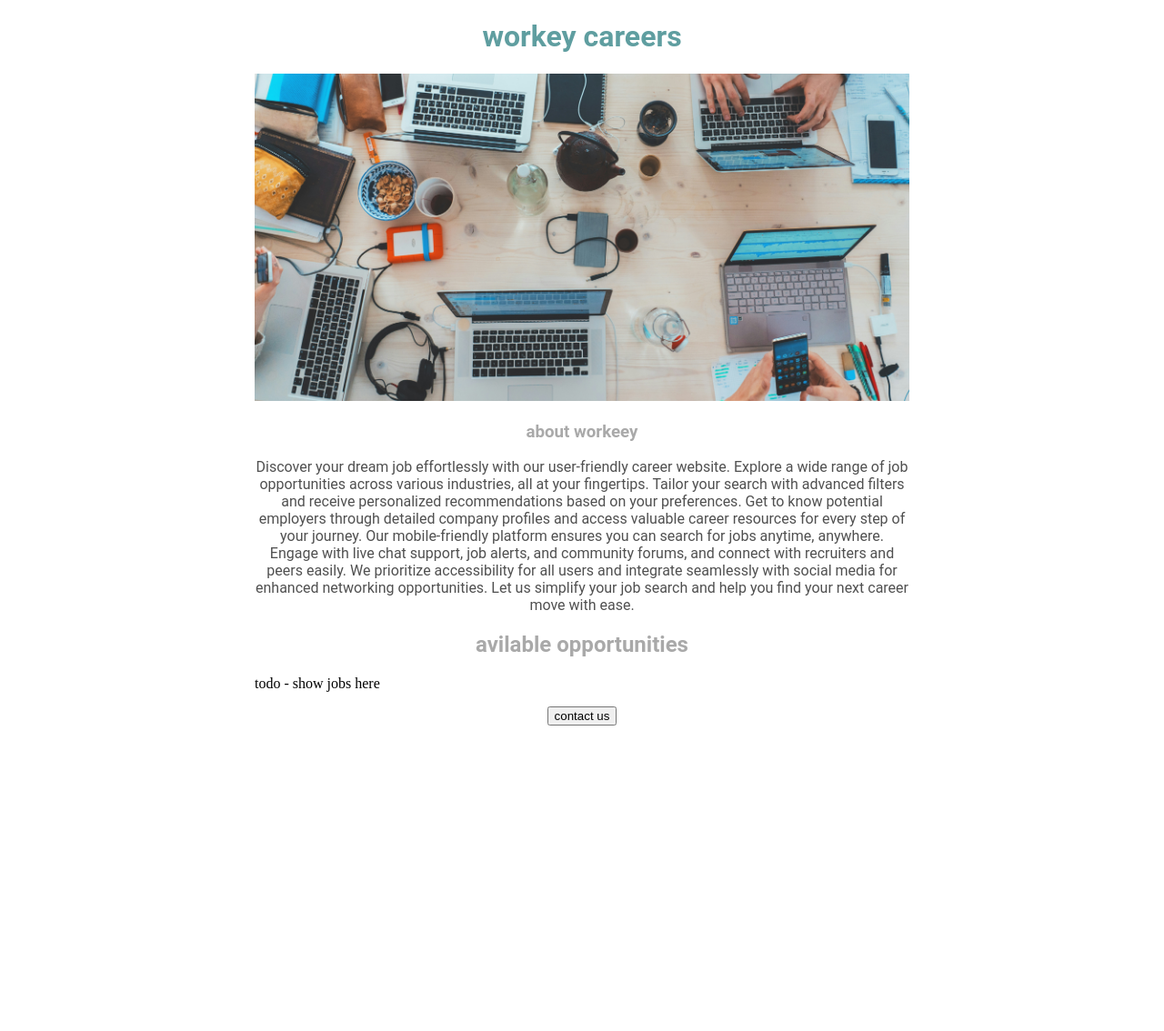
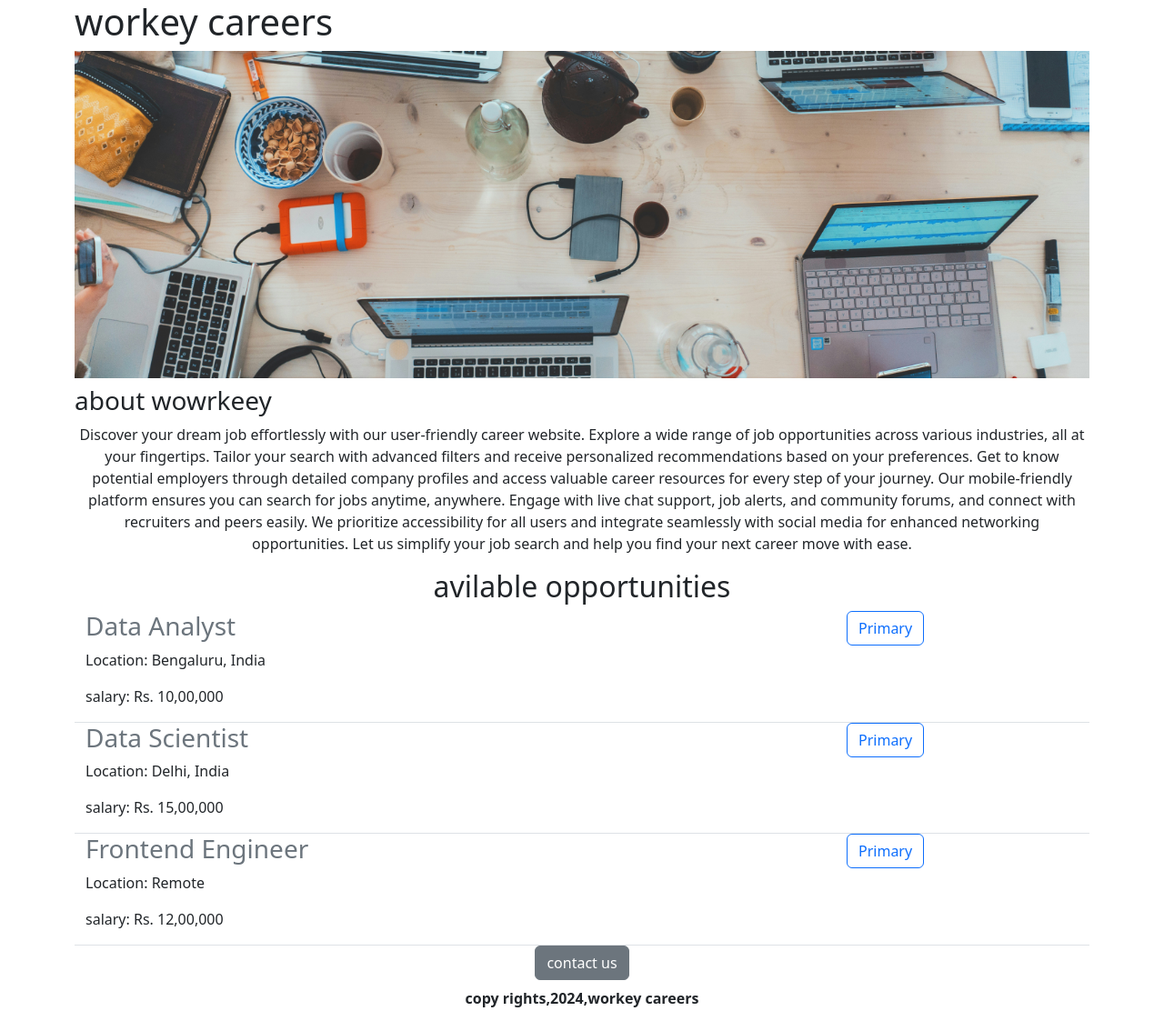
Before and after one commit to ezzaldien/jovian-career-website, a Flask app: page / in a window 1280 px wide. Shown: the whole page at 91% size. Before the commit the page ends 798 px from the top, so only its background shows below. Run offline with Flask 3, Linux system fonts and the light colour scheme.

Commit message:
added dinamic data

```diff
--- a/app.py
+++ b/app.py
@@ -1,11 +1,35 @@
-from flask import Flask, render_template
+from flask import Flask, render_template , jsonify
 
 app = Flask(__name__)
 
+JOBS = [
+  {
+    'id': 1,
+    'title': 'Data Analyst',
+    'location': 'Bengaluru, India',
+    'salary': 'Rs. 10,00,000'
+  },
+  {
+    'id': 2,
+    'title': 'Data Scientist',
+    'location': 'Delhi, India',
+    'salary': 'Rs. 15,00,000'
+  },
+  {
+    'id': 3,
+    'title': 'Frontend Engineer',
+    'location': 'Remote',
+    'salary': 'Rs. 12,00,000'
+  }
+]
 
 @app.route("/")
 def hello_zoii():
-  return render_template('home.html')
+  return render_template('home.html' , jobs=JOBS)
+
+@app.route("/api/jobs")
+def list_jobs():
+  return jsonify(JOBS)
 
 
 if __name__ == "__main__":
--- a/templates/home.html
+++ b/templates/home.html
@@ -3,40 +3,18 @@
   <head>
     <title>workey careers</title>
 
-
-
-    <style>
-    h1 {
-      font-family :Roboto;
-      text-align:center;
-      color:rgb(95, 158, 160);
-    }
-
-    h2 {
-      font-family : Roboto;
-      color:rgb(169, 169, 169);
-      }
-    h3 {
-      font-family : Roboto;
-      color:rgb(169, 169, 169);
-      }
-    .bodytext{
-      font-family:Roboto;
-      text-align: center;
-      color:rgb(80, 80, 80)
-    }
+    <meta charset="utf-8">
+    <meta name="viewport" content="width=device-width, initial-scale=1">
+    <link href="https://cdn.jsdelivr.net/npm/bootstrap@5.3.3/dist/css/bootstrap.min.css" rel="stylesheet" integrity="sha384-QWTKZyjpPEjISv5WaRU9OFeRpok6YctnYmDr5pNlyT2bRjXh0JMhjY6hW+ALEwIH" crossorigin="anonymous">
+  <style>
     #banner {
       width: 100%;
       height: 360px;
       object-fit: cover;
     }
 
-    #container {
-      max-width : 720px ;
-      margin: 0 auto ;
-    }
-    </style>
 
+  </style>
 
   </head>
 
@@ -44,21 +22,31 @@
 
 
 
-  <body>
+  <body >
 
-  <div id= "container">
-    <h1>workey careers</h1>
-    <img id = 'banner' src = "static/banner.jpg" >
-     <h3 style="text-align:center ; font-weight: bold;">about workeey</h3>
-  <p class= "bodytext">
-    Discover your dream job effortlessly with our user-friendly career website. Explore a wide range of job opportunities across various industries, all at your fingertips. Tailor your search with advanced filters and receive personalized recommendations based on your preferences. Get to know potential employers through detailed company profiles and access valuable career resources for every step of your journey. Our mobile-friendly platform ensures you can search for jobs anytime, anywhere. Engage with live chat support, job alerts, and community forums, and connect with recruiters and peers easily. We prioritize accessibility for all users and integrate seamlessly with social media for enhanced networking opportunities. Let us simplify your job search and help you find your next career move with ease.
-  </p>
- <h2 style="text-align:center ; font-weight: bold;">avilable opportunities </h2>
- <p>todo - show jobs here</p>
-    <div style ="text-align : center;">
- <button ;">contact us</button>
-    </div>
-    </div>
+  <div class = "container " >
+        <h1 class = "mb-2">workey careers</h1>
+        <img id = "banner" src = "static/banner.jpg" >
+         <h3 class="mb-2 mt-2">about wowrkeey</h3>
+         <p class="text-center" >
+        Discover your dream job effortlessly with our user-friendly career website. Explore a wide range of job opportunities across various industries, all at your fingertips. Tailor your search with advanced filters and receive personalized recommendations based on your preferences. Get to know potential employers through detailed company profiles and access valuable career resources for every step of your journey. Our mobile-friendly platform ensures you can search for jobs anytime, anywhere. Engage with live chat support, job alerts, and community forums, and connect with recruiters and peers easily. We prioritize accessibility for all users and integrate seamlessly with social media for enhanced networking opportunities. Let us simplify your job search and help you find your next career move with ease.
+      </p>
+        <h2 class="mb-2 mt-2 text-center" >avilable opportunities </h2>
+        <div >
+           {%for job in jobs%}
+           {% include 'job_item.html'%}
+           {%endfor%}
+        </div>
+
+  </div>
+
+  <div class="text-center">
+        <button class="btn btn-secondary mb-2 text-center " style="text-align:center;">contact us</button>
+        <p class="text-center fw-bold mb-4">
+          copy rights,2024,workey careers
+        </p>
+
+  </div>
 
 
   </body>
--- /dev/null
+++ b/templates/job_item.html
@@ -0,0 +1,24 @@
+<div class="container  border-bottom">
+  <div class='row'>
+    <div class="col-9">
+     <div class="text-secondary">
+       <h3>{{job['title']}}</h3>
+     </div>
+     <div >
+         <div  >
+          <div class=' pb-0 custom-p'>
+           <p>Location: {{job['location']}}</p>
+          </div>
+
+          <div  class='pb-0 custom-p'>
+            <p>salary: {{job['salary']}}</p>
+          </div>
+        </div>
+       </div>
+    </div>
+  <div class=' col-3 pb-1'>
+    <button type="button" class="btn btn-outline-primary">Primary</button>
+  </div>
+
+  </div>
+ </div>
```
